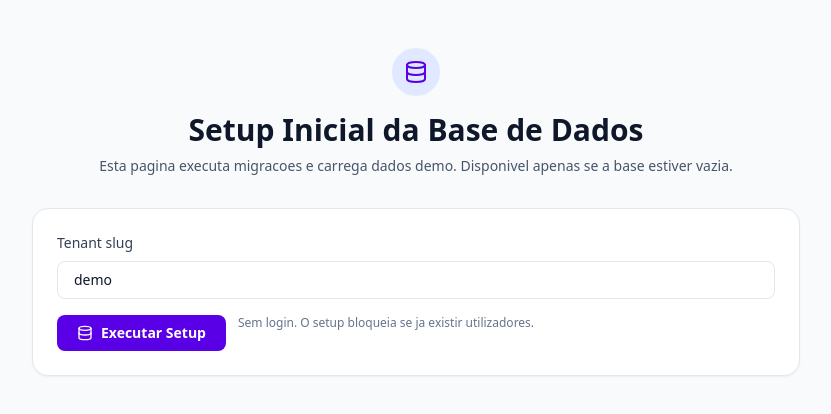
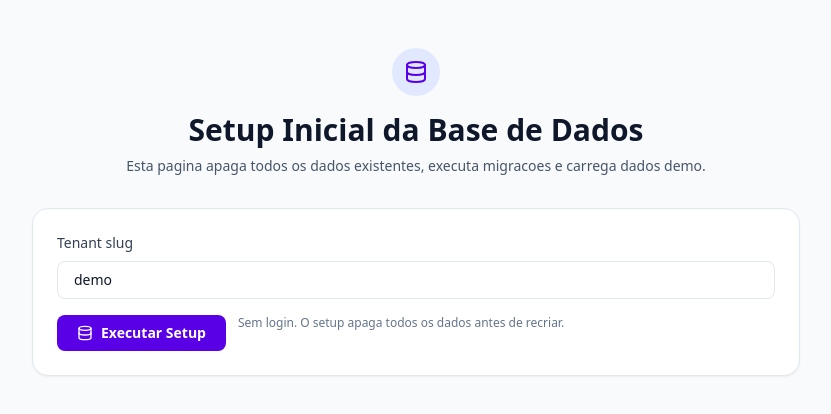
Before and after one commit to djduartesantos-hub/Manuten-o-, a React (Vite) app in the folder frontend/: page /setup in a window 1280 px wide. Shown: the top 414 px of the page, without its empty margins (224-1055 px from the left). Built offline with nearby package versions, Linux system fonts and the light colour scheme.

Commit message:
feat: allow setup bootstrap to recreate database

```diff
--- a/frontend/src/pages/SetupInitPage.tsx
+++ b/frontend/src/pages/SetupInitPage.tsx
@@ -33,7 +33,11 @@ export function SetupInitPage() {
       return;
     }
 
-    if (!confirm('Isto vai inicializar a base de dados. Continuar?')) {
+    if (!confirm('Isto vai APAGAR TODOS os dados e recriar a base de dados. Continuar?')) {
+      return;
+    }
+
+    if (!confirm('Confirmacao final: deseja mesmo apagar tudo e executar o setup?')) {
       return;
     }
 
@@ -60,7 +64,7 @@ export function SetupInitPage() {
           </div>
           <h1 className="text-3xl font-bold text-slate-900">Setup Inicial da Base de Dados</h1>
           <p className="mt-2 text-sm text-slate-600">
-            Esta pagina executa migracoes e carrega dados demo. Disponivel apenas se a base estiver vazia.
+            Esta pagina apaga todos os dados existentes, executa migracoes e carrega dados demo.
           </p>
         </div>
 
@@ -84,7 +88,7 @@ export function SetupInitPage() {
               Executar Setup
             </button>
             <div className="text-xs text-slate-500">
-              Sem login. O setup bloqueia se ja existir utilizadores.
+              Sem login. O setup apaga todos os dados antes de recriar.
             </div>
           </div>
 
```
Also changed, not shown: 1 other file (tests, documents, lock files or other folders).
